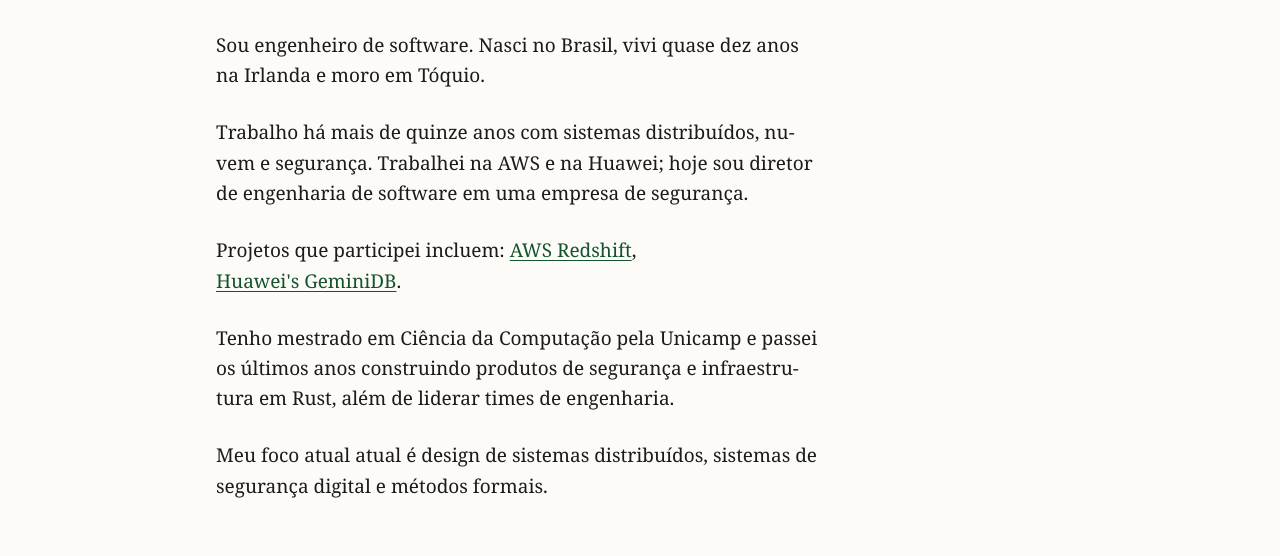
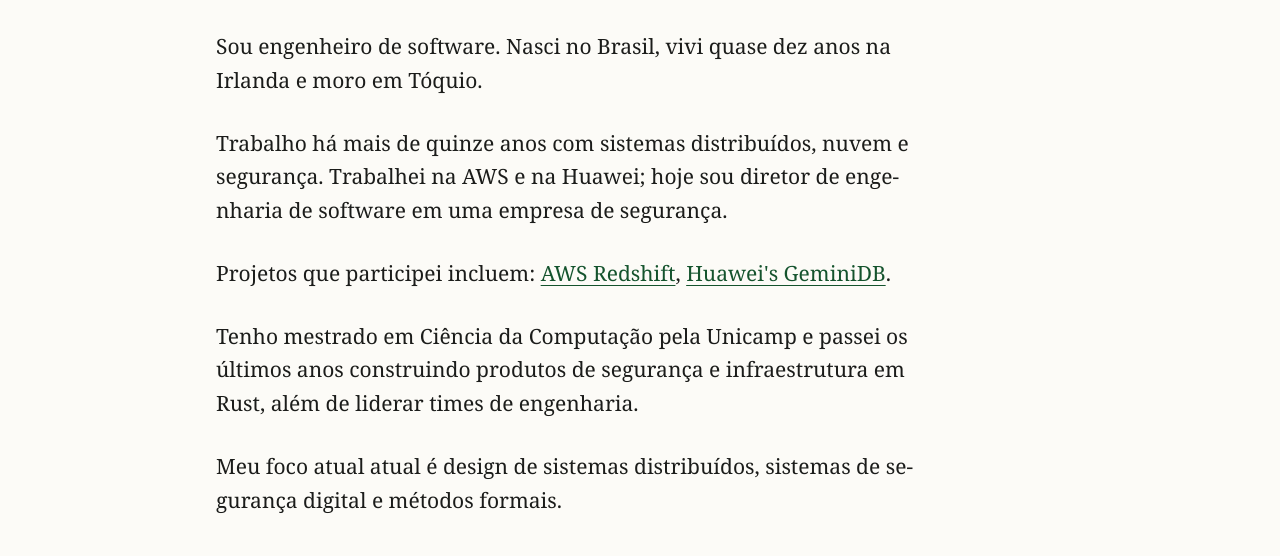
Before and after one commit to era/blog_eliasgranja.com.br, a plain HTML site: page output/sobre/index.html in a window 1280 px wide. Shown: the part 204-760 px from the top of the page. Drawn offline with Linux system fonts and the light colour scheme.

Commit message:
improving css

```diff
--- a/output/rss.xml
+++ b/output/rss.xml
@@ -1,4 +1,4 @@
-<?xml version="1.0" encoding="utf-8"?><rss version="2.0" xmlns:content="http://purl.org/rss/1.0/modules/content/"><channel><title>Elias Granja</title><link>https://eliasgranja.com.br</link><description>Artigos sobre soberania digital, infraestrutura e política.</description><language>pt-BR</language><lastBuildDate>Fri, 20 Nov 2026 05:20:41 +0000</lastBuildDate><generator>Squid</generator><item><title>Lei de Informática</title><link>https://eliasgranja.com.br/posts/lei-da-informatica/</link><description><![CDATA[Recentemente o Brasil comemorou os 35 anos da Lei de Informática (Lei
+<?xml version="1.0" encoding="utf-8"?><rss version="2.0" xmlns:content="http://purl.org/rss/1.0/modules/content/"><channel><title>Elias Granja</title><link>https://eliasgranja.com.br</link><description>Artigos sobre soberania digital, infraestrutura e política.</description><language>pt-BR</language><lastBuildDate>Fri, 20 Nov 2026 05:34:18 +0000</lastBuildDate><generator>Squid</generator><item><title>Lei de Informática</title><link>https://eliasgranja.com.br/posts/lei-da-informatica/</link><description><![CDATA[Recentemente o Brasil comemorou os 35 anos da Lei de Informática (Lei
 8.248/1991) com uma [sessão na Câmara][1]. A ministra Luciana Santos celebrou R$]]></description><author></author><guid>https://eliasgranja.com.br/posts/lei-da-informatica/</guid><pubDate>Fri, 20 Nov 2026 00:00:00 +0000</pubDate><content:encoded><![CDATA[<p>Recentemente o Brasil comemorou os 35 anos da Lei de Informática (Lei 8.248/1991) com uma <a href="https://capitaldigital.com.br/lei-de-informatica-valeu-a-pena-apos-35-anos-governo-ainda-nao-sabe/">sessão na Câmara</a>. A ministra Luciana Santos celebrou R$ 37 bilhões investidos em PD&amp;I, R$ 16 bilhões deles em universidades e institutos. No mesmo período, o TCU (<a href="https://portal.tcu.gov.br/imprensa/noticias/auditoria-indica-necessidade-de-melhorias-na-politica-de-incentivos-ao-setor-de-ti">Acórdão 1.760/2026-Plenário</a>) mostrou que o governo não tem como dizer se esse dinheiro funcionou: a política é auditada por conformidade, sem metas, indicadores ou linhas de base. Com renúncia fiscal de R$ 6 a 8 bilhões por ano, como podemos avaliar se o incentivo fiscal está sendo usado corretamente?</p>
 <p>Desde os anos 1970 e, de forma mais formal, com a Política Nacional de Informática (Lei 7.232/1984), o Brasil restringia a importação de computadores e equipamentos de informática. Por conta da reserva de mercado, vários clones de computadores pessoais foram criados no Brasil e até causaram problemas diplomáticos com outros países, como no caso do <a href="https://8bitarchitect.net/machines/unitron-ap-ii/">Unitron AP II</a>, clone do Apple II, que gerou uma investigação contra a política brasileira em 1985. A reserva caiu por decisão do governo Collor e sob ameaça de retaliação comercial dos EUA, antes do prazo previsto para 1992. A Lei de Informática (Lei 8.248/1991) foi utilizada como instrumento de transição. Em vez de proibir a importação, o Estado passou a oferecer incentivos fiscais a quem produzisse no país, desde que cumprisse requisitos de fabricação local e investisse em P&amp;D. A intenção era manter capacidade produtiva e tecnológica nacional sem o isolamento da reserva.</p>
 <p>Empresas recebem o benefício se:</p>
--- a/output/style.css
+++ b/output/style.css
@@ -11,7 +11,7 @@
   --accent: #14532d;
   --code: #f2f0e9;
 
-  --measure: 38rem;
+  --measure: 44rem;
   --wide: 56rem;
 
   --serif: "Iowan Old Style", "Sitka Text", Charter, "Bitstream Charter", Georgia, Cambria, ui-serif, serif;
@@ -308,6 +308,15 @@ a:focus-visible {
   overflow-wrap: break-word;
 }
 
+/* Wider column, same line length: the type grows with the measure so lines
+   stay near 70 characters instead of running past 75. 47rem is where the
+   wrapper content first reaches the full 44rem measure. */
+@media (min-width: 47rem) {
+  .prose {
+    font-size: 1.3125rem;
+  }
+}
+
 /* Zero out the UA margins inside the prose, at no specificity, so that block
    rhythm comes from the flow rule below and element rules can override it. */
 :where(.prose) :where(p, h2, h3, h4, ul, ol, dl, blockquote, pre, hr, table, figure) {
--- a/static/style.css
+++ b/static/style.css
@@ -11,7 +11,7 @@
   --accent: #14532d;
   --code: #f2f0e9;
 
-  --measure: 38rem;
+  --measure: 44rem;
   --wide: 56rem;
 
   --serif: "Iowan Old Style", "Sitka Text", Charter, "Bitstream Charter", Georgia, Cambria, ui-serif, serif;
@@ -308,6 +308,15 @@ a:focus-visible {
   overflow-wrap: break-word;
 }
 
+/* Wider column, same line length: the type grows with the measure so lines
+   stay near 70 characters instead of running past 75. 47rem is where the
+   wrapper content first reaches the full 44rem measure. */
+@media (min-width: 47rem) {
+  .prose {
+    font-size: 1.3125rem;
+  }
+}
+
 /* Zero out the UA margins inside the prose, at no specificity, so that block
    rhythm comes from the flow rule below and element rules can override it. */
 :where(.prose) :where(p, h2, h3, h4, ul, ol, dl, blockquote, pre, hr, table, figure) {
```
